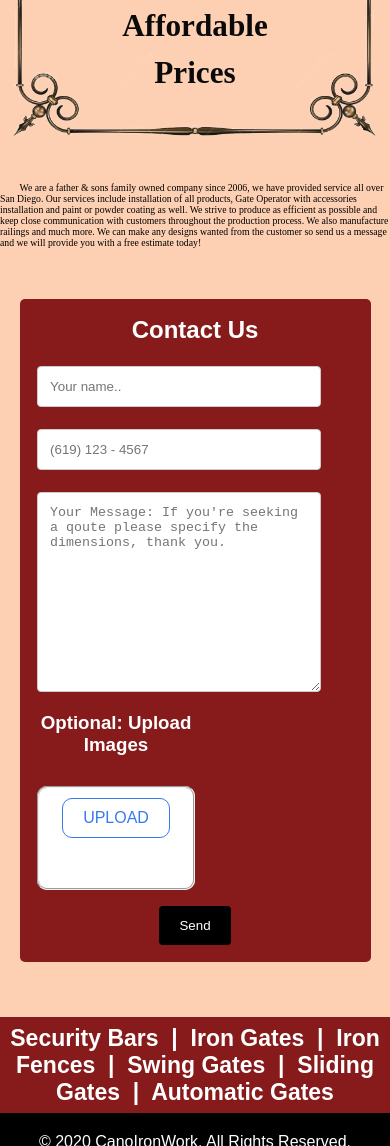
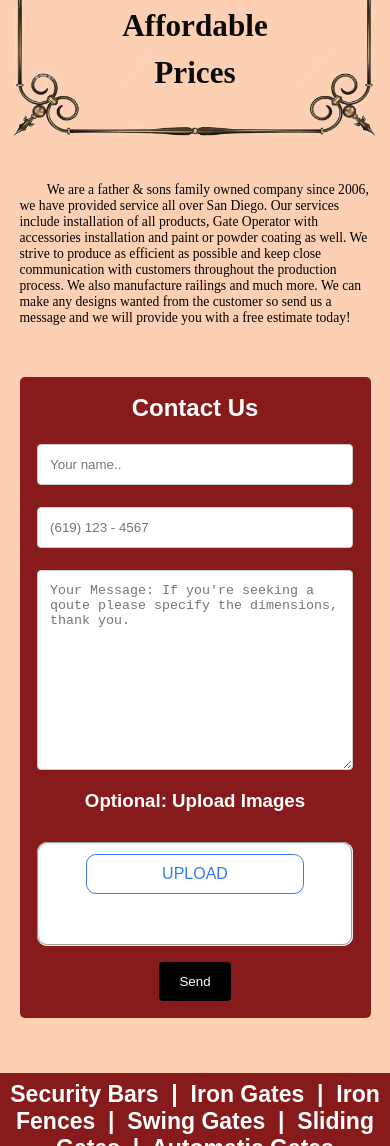
Before and after one commit to Hecano7/canoironwork, a website: page index.html in a window 390 px wide. Shown: the part 942-2088 px from the top of the page. Drawn offline with Linux system fonts and the light colour scheme; files whose address does not match are found by name.

```diff
--- a/Public/style.css
+++ b/Public/style.css
@@ -150,6 +150,12 @@
 }
 .marginLeft {
   margin-left: 10%;
+}
+.left-side{
+  padding-right: 10%;
+}
+.right-side{
+  width: 50%;
 }
 
 a{
@@ -607,4 +613,14 @@
   .split{
     display: unset;
   }
+  .left-side{
+    padding-right: 0%;
+  }
+  .right-side{
+    width: 100%;
+  }
+  .description{
+    font-size: 3.5vw;
+    margin: 0 5% 0 5%;
+  }
 }
--- a/index.html
+++ b/index.html
@@ -73,14 +73,14 @@
       <div class="container">
         <h2 style="color: white;">Contact Us</h2>
         <form method="POST" enctype="multipart/form-data" action="/" class="split">
-          <div style="padding-right: 10%;">
+          <div class="left-side" >
           <input type="text" id="name" name="name" placeholder="Your name.." required>
           <input type="text" id="phone" name="phone" placeholder="(619) 123 - 4567"
             pattern="[0-9]{3}[0-9]{3}[0-9]{4}" required>
           <textarea id="message" name="message" placeholder="Your Message: If you're seeking a qoute please specify the dimensions, thank you." style="height:200px" required></textarea>
           </div>
 
-          <div style="width: 50%">
+          <div class="right-side" >
           <h3 style="color: white;">Optional: Upload Images</h3>
           <fieldset class="photo-uploader-box">
             <label for="photo-upload" class="photo-upload-label">Upload</label>
```
